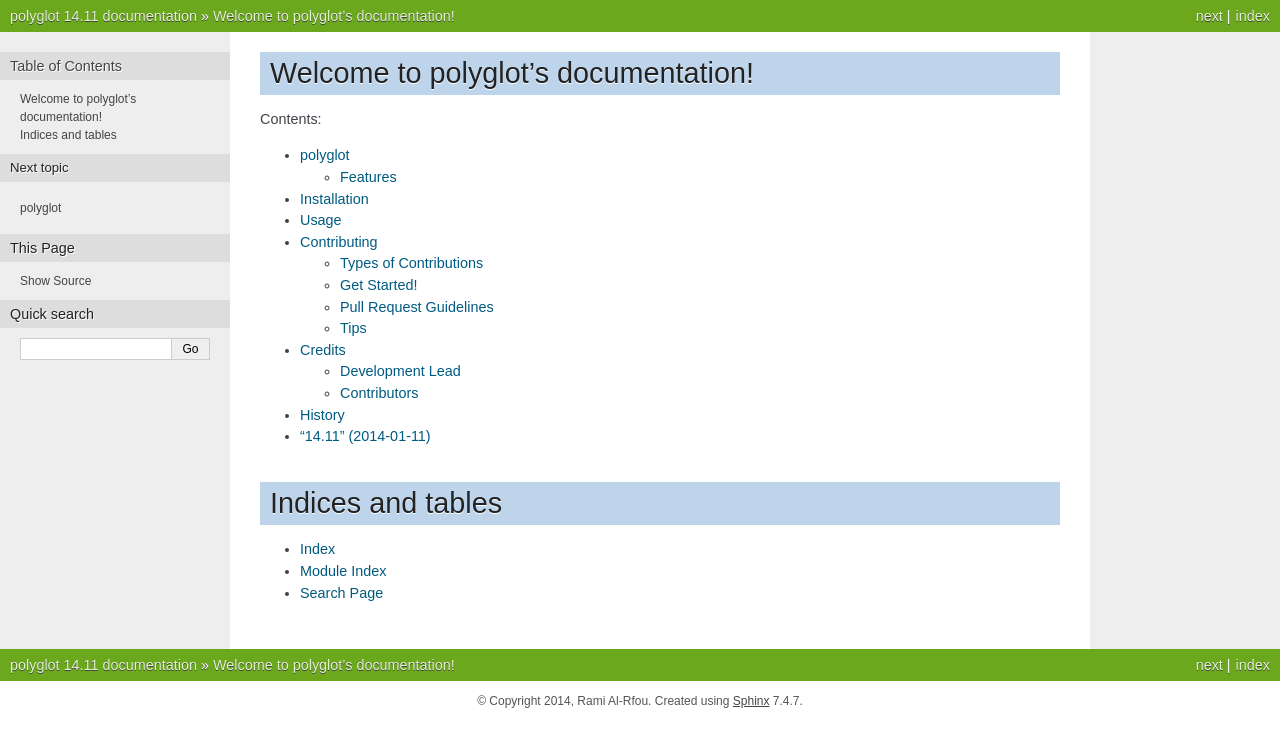
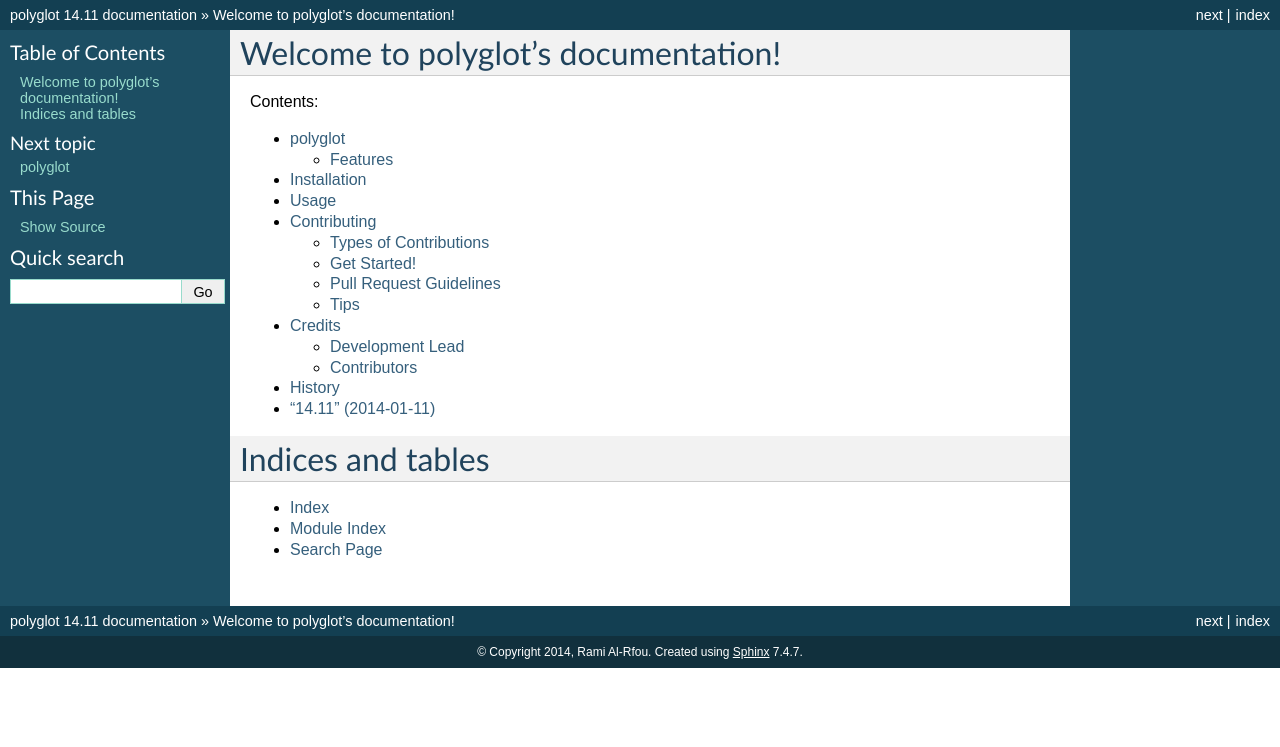
Before and after one commit to aboSamoor/polyglot, a Sphinx documentation site: the page built from docs/index.rst, in a window 1280 px wide. Shown: the top 747 px of the page. Built offline with Sphinx 7.4.7, drawn with Linux system fonts in a browser that asks for light colours; formulas are drawn with MathJax 3.

```diff
--- a/docs/conf.py
+++ b/docs/conf.py
@@ -55,12 +55,12 @@ import polyglot
 # Add any Sphinx extension module names here, as strings. They can be
 # extensions coming with Sphinx (named 'sphinx.ext.*') or your custom ones.
 extensions = [
-#               'sphinxcontrib.napoleon',
               'sphinx.ext.autodoc',
               'sphinx.ext.autosummary',
               'sphinx.ext.pngmath',
               'sphinx.ext.linkcode',
               'sphinx.ext.viewcode',
+              'sphinxcontrib.napoleon',
              ]
 
 autosummary_generate = True
@@ -136,7 +136,7 @@ pygments_style = 'sphinx'
 
 # The theme to use for HTML and HTML Help pages.  See the documentation for
 # a list of builtin themes.
-html_theme = 'nature'
+html_theme = 'default'
 
 # Theme options are theme-specific and customize the look and feel of a
 # theme further.  For a list of options available for each theme, see the
```
